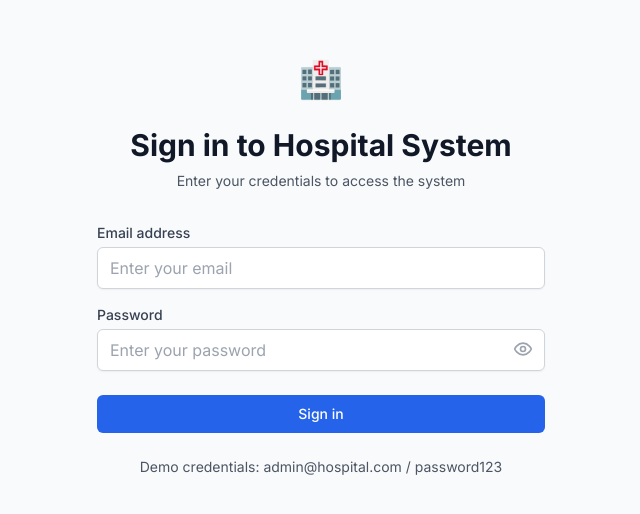
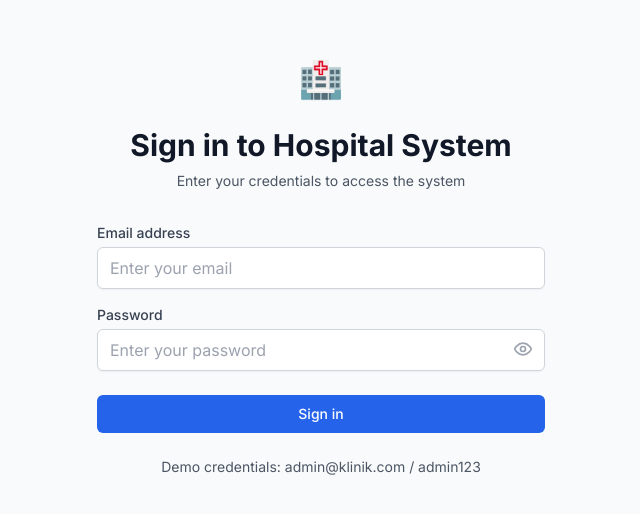
Before and after one commit to tennynashari/rumahsakit, a React (Vite) app in the folder frontend/: page /login in a window 1280 px wide. Shown: the part 134-648 px from the top of the page, without its empty margins (319-959 px from the left). Built offline with nearby package versions, Linux system fonts and the light colour scheme; no server answers; the HTML template or start-up script is replaced by a standard one.

Commit message:
change login page

```diff
--- a/frontend/src/pages/Login.jsx
+++ b/frontend/src/pages/Login.jsx
@@ -112,7 +112,7 @@ const Login = () => {
 
           <div className="text-center">
             <p className="text-sm text-gray-600">
-              Demo credentials: admin@hospital.com / password123
+              Demo credentials: admin@klinik.com / admin123
             </p>
           </div>
         </form>
```
